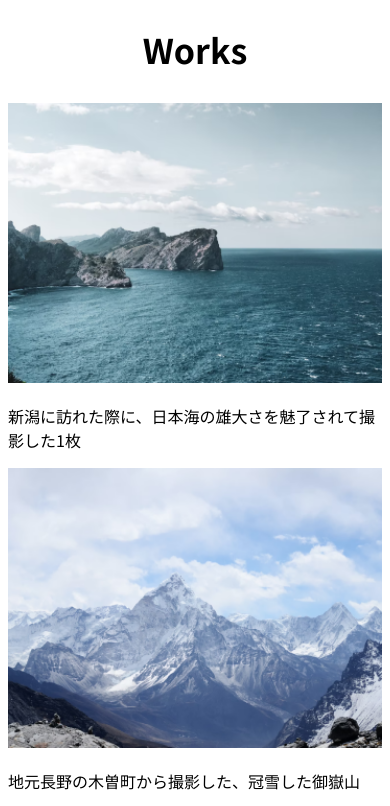
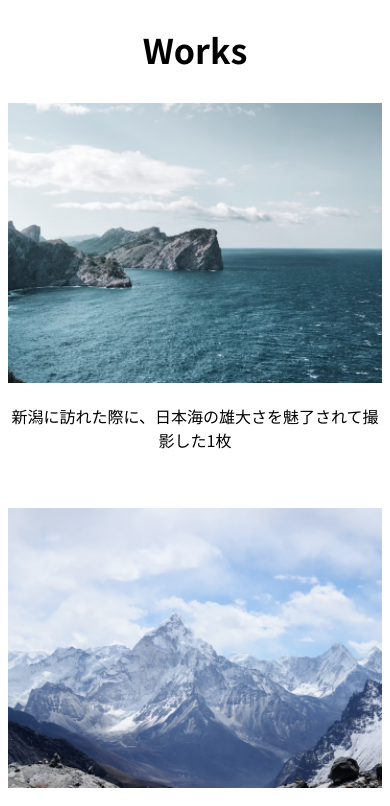
Before and after one commit to ayaka103815611/html-css-practical, a plain HTML site: page kadai_001/index.html in a window 390 px wide. Shown: the part 952-1758 px from the top of the page. Drawn offline with Linux system fonts and the light colour scheme.

Commit message:
Add files via upload

```diff
--- a/kadai_001/css/style.css
+++ b/kadai_001/css/style.css
@@ -84,6 +84,7 @@ footer {
   .header-inner>p,#nav-pc>a {
     font-size: 20px;
   }
+
   .about-section {
     flex-direction: column;
   }
@@ -93,7 +94,11 @@ footer {
     align-items: center;
   }
   .work {
+    padding-bottom: 40px;
     width: 100%;
     margin: 0 40px;
   }
+  .work p {
+    text-align: center;
+  }
 }
```
